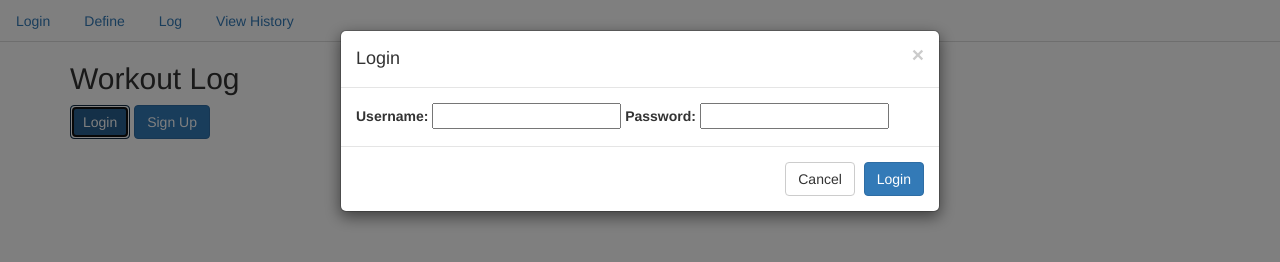
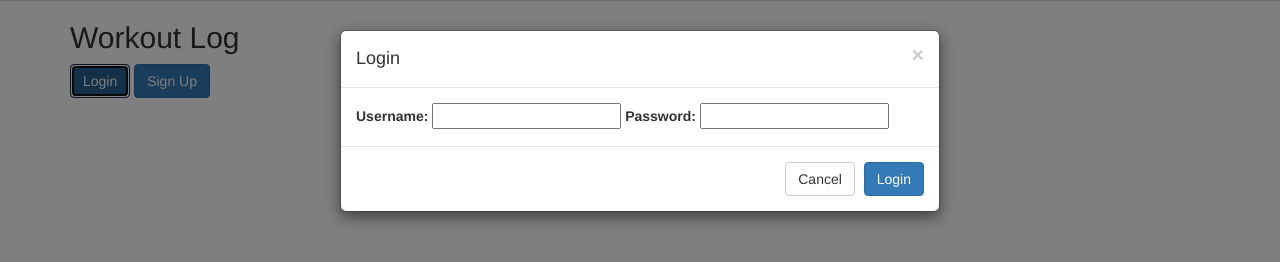
Before and after one commit to madyward/Equestrian-Journal-Web, a website: page index.html in a window 1280 px wide. Both pictures are taken after a click on the button "Login". Drawn offline with nearby package versions, Linux system fonts and the light colour scheme.

Commit message:
Made code for Logoutmore efficient, and added feature where define, log, & history tabs are hidden unless logged in

```diff
--- a/index.html
+++ b/index.html
@@ -11,11 +11,11 @@
 		<!-- NAV -->
 		<ul class="nav nav-tabs">
 			<a href="#update-log" data-toggle="tab" class="disabled" type="hidden"></a>
-			<li><a href="#home" id="loginout" class="disabled" data-toggle="tab">Login</a></li>
-			<!--<li class="active"><a href="#home" data-toggle="tab">Home</a></li> -->
-			<li><a href="#define" class="disabled" data-toggle="tab">Define</a></li>
-			<li><a href="#log" class="disabled" data-toggle="tab">Log</a></li>
-			<li><a href="#history" class="disabled" data-toggle="tab">View History</a></li>
+			<li class="hidden tab1"><a href="#home" id="loginout" class="disabled" data-toggle="tab"></a></li>
+			<!-- <li class="active"><a href="#home" data-toggle="tab">Home</a></li> -->
+			<li class="hidden tab1"><a href="#define" class="disabled" data-toggle="tab" id="defineTab"></a></li>
+			<li class="hidden tab1"><a href="#log" class="disabled" data-toggle="tab" id="logTab"></a></li>
+			<li class="hidden tab1"><a href="#history" class="disabled" data-toggle="tab" id="historyTab"></a></li>
 			<!-- <li><a href="#" id="testAPI">Test API</a></li> -->
 		</ul>
 
```
Also changed, not shown: user/auth.js (+9 -2 lines).
